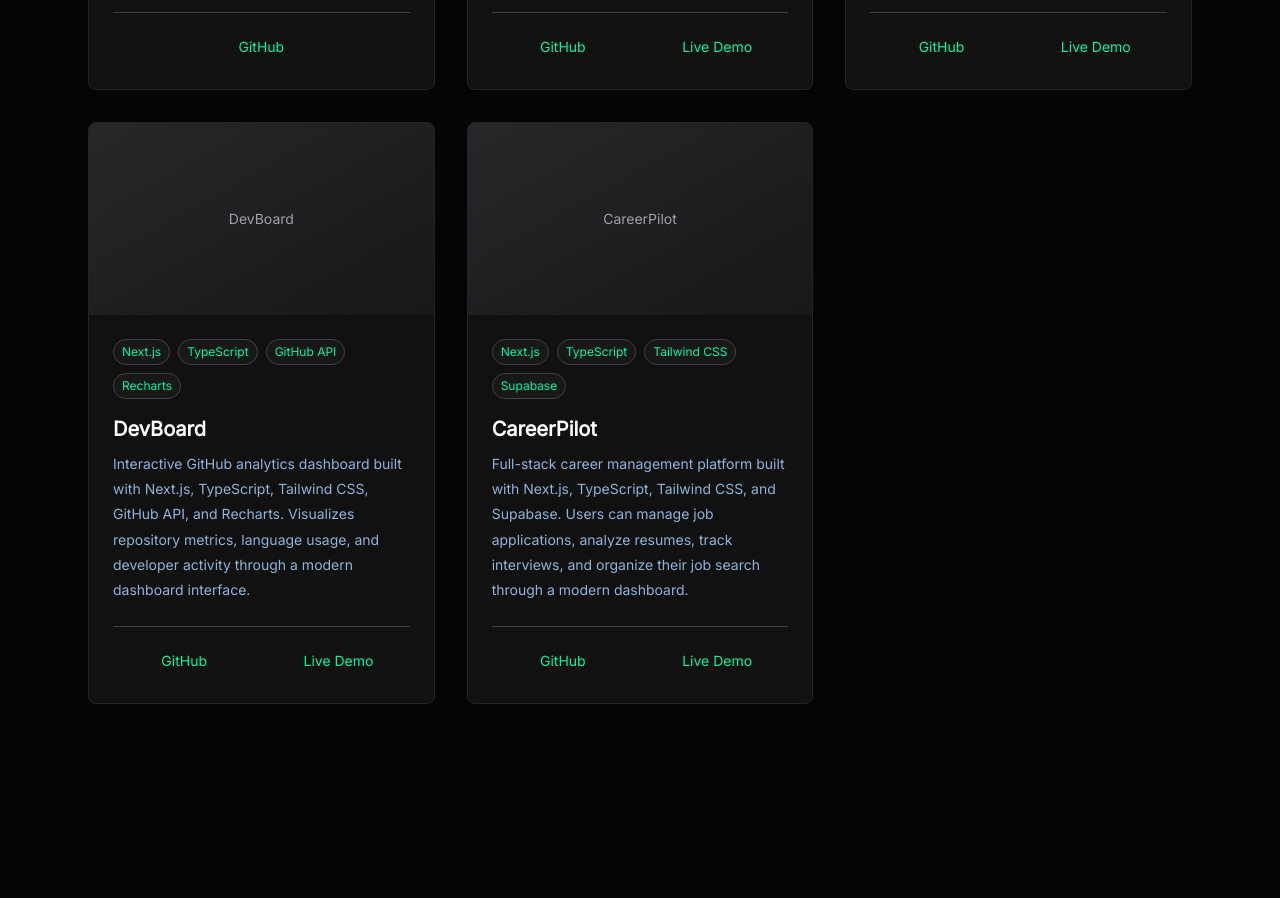
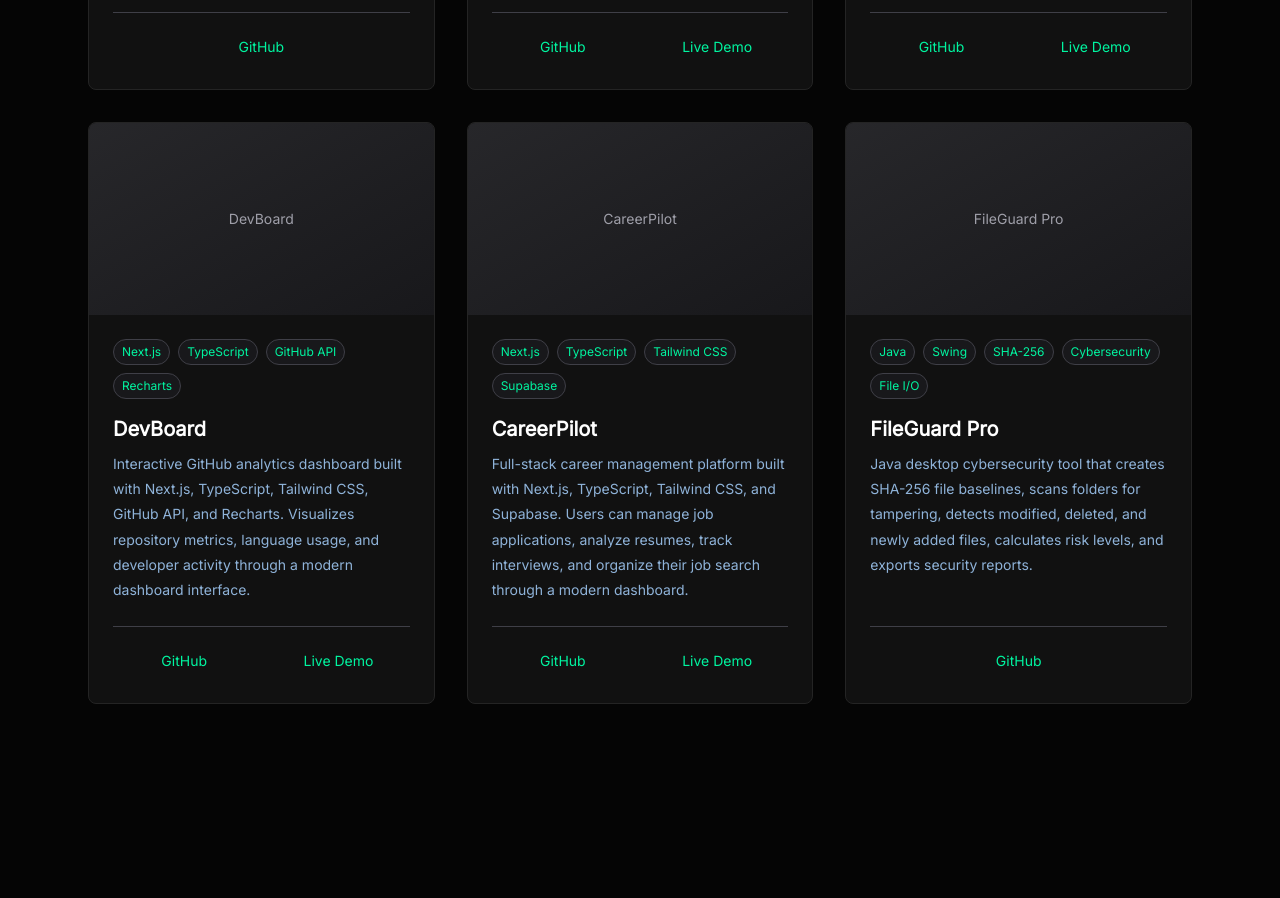
Before and after one commit to jdbartlett929/julian-portfolio, a Next.js app: page / in a window 1280 px wide. Shown: the part 2640-3538 px from the top of the page. Built offline with nearby package versions, Linux system fonts and the light colour scheme.

Commit message:
Add FileGuard Pro to portfolio

```diff
--- a/app/page.tsx
+++ b/app/page.tsx
@@ -40,6 +40,13 @@
     tech: ["Next.js", "TypeScript", "Tailwind CSS", "Supabase"],
     github: "https://github.com/jdbartlett929/careerpilot",
     live: "https://careerpilot-tan.vercel.app",
+  },
+  {
+    title: "FileGuard Pro",
+    description:
+      "Java desktop cybersecurity tool that creates SHA-256 file baselines, scans folders for tampering, detects modified, deleted, and newly added files, calculates risk levels, and exports security reports.",
+    tech: ["Java", "Swing", "SHA-256", "Cybersecurity", "File I/O"],
+    github: "https://github.com/jdbartlett929/fileguard-pro",
   },
 ];
 
```
